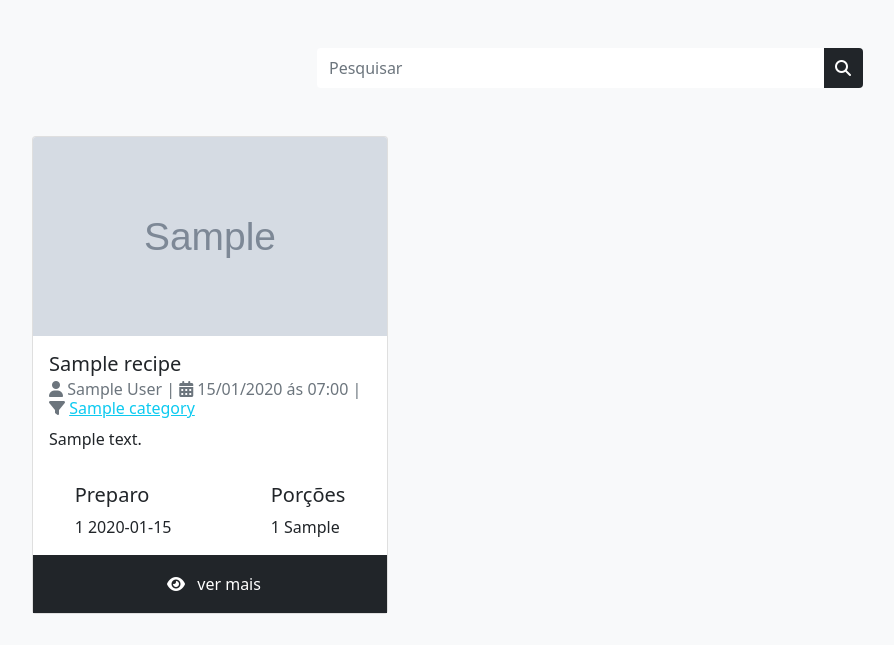
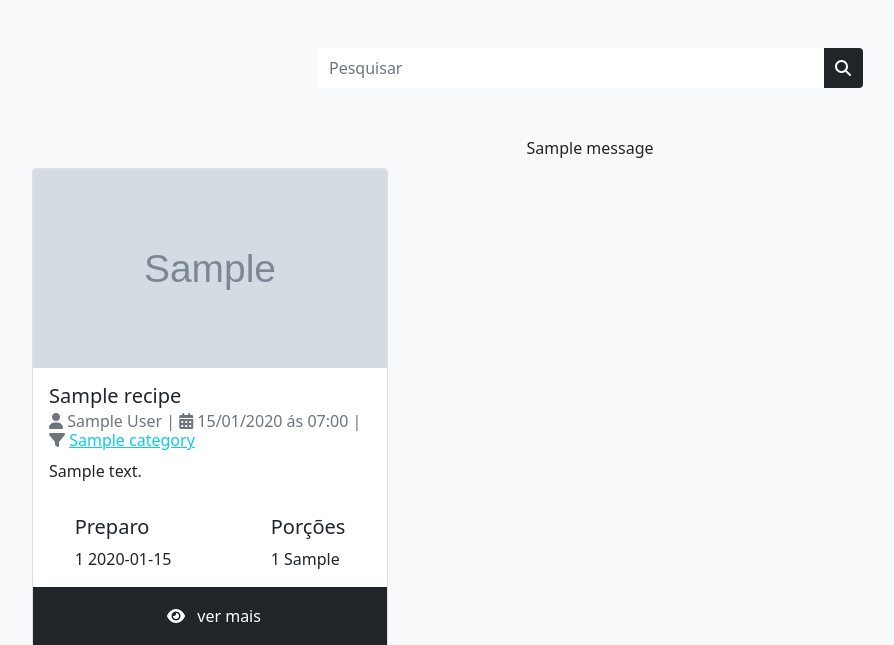
Before and after one commit to Xylusca/curso-django-projeto1, a Django app: template recipes/templates/recipes/pages/home.html in a window 1280 px wide. Shown: the part 80-725 px from the top of the page, without its empty margins (50-944 px from the left). Run offline with Django 4.2, Linux system fonts and the light colour scheme; the template is opened without the code that fills it: values that come from a table or form of the project are taken from there, others are empty; tables that the repository leaves empty hold one stand-in row (values such as "Sample post"); grey boxes marked "Sample" are stand-in pictures; one stand-in notice (Sample message) is shown.

Commit message:
config message

```diff
--- a/recipes/templates/recipes/pages/home.html
+++ b/recipes/templates/recipes/pages/home.html
@@ -4,7 +4,15 @@
   Home |
 {% endblock %}
 
+
 {% block content %}
+{% if messages %}
+<div class="text-center my-2">
+    {% for message in messages %}
+        {{ message }}
+    {% endfor %}
+</div>
+{% endif %}
   {% if recipes %}
     <div class="row row-cols-1 row-cols-md-2 row-cols-lg-3 g-4">
       {% for recipe in recipes %}
```
Also changed, not shown: project/settings.py (+11 -1 lines), recipes/views.py (+5 -3 lines).
